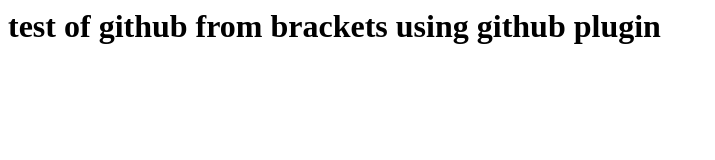
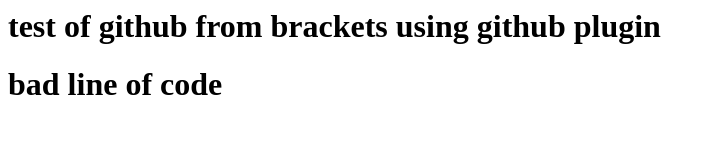
Before and after one commit to jamesrbarrett2/hello-world, a plain HTML site: page index.html in a window 1280 px wide. Shown: the whole page, without its empty margins (0-715 px from the left). Drawn offline with Linux system fonts and the light colour scheme.

Commit message:
update2 - bad line of code

```diff
--- a/index.html
+++ b/index.html
@@ -7,6 +7,8 @@
 
 <body>
     <h1>test of github from brackets using github plugin</h1>
+
+    <h1>bad line of code</h1>
 </body>
 
 </html>
```
